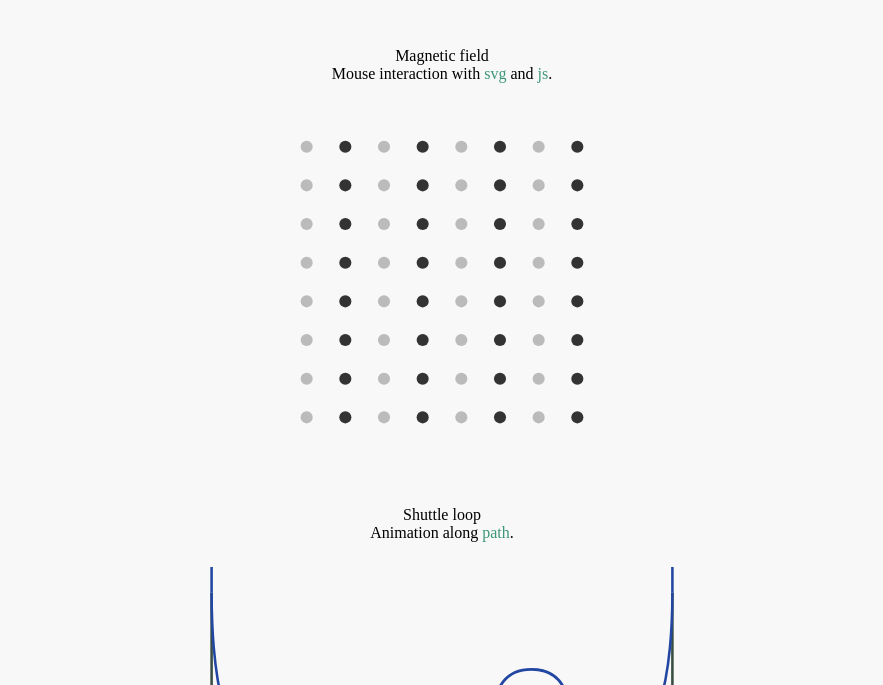
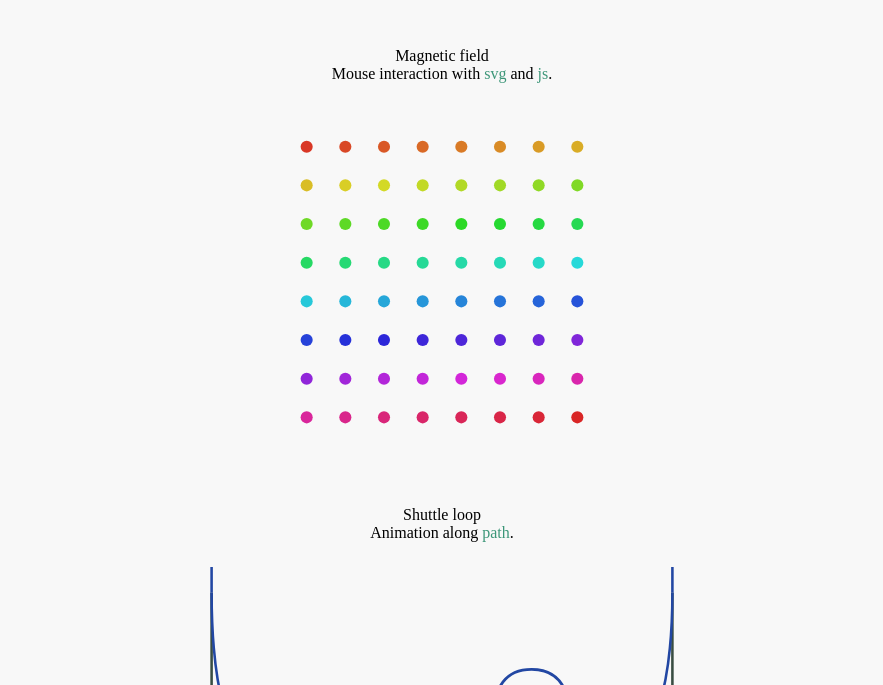
Before and after one commit to vankesteren/csstrials, a plain HTML site: page index.html in a window 1280 px wide. Shown: the part 115-800 px from the top of the page, without its empty margins (198-1081 px from the left). Drawn offline with Linux system fonts and the light colour scheme; a web font is replaced by a local one.

Commit message:
First working version of magnetic field with gamma function

```diff
--- a/index.html
+++ b/index.html
@@ -38,70 +38,70 @@
         <text id="loctext" class="systemfont" x="256" y="64" text-anchor="middle"></text>
         <text id="arrayprt" class="systemfont" x="256" y="128" text-anchor="middle"></text>
         <g id="circles">
-          <circle cx="64" cy="64" r="10" fill="#BBBBBB"></circle>
-          <circle cx="128" cy="64" r="10" fill="#333333"></circle>
-          <circle cx="192" cy="64" r="10" fill="#BBBBBB"></circle>
-          <circle cx="256" cy="64" r="10" fill="#333333"></circle>
-          <circle cx="320" cy="64" r="10" fill="#BBBBBB"></circle>
-          <circle cx="384" cy="64" r="10" fill="#333333"></circle>
-          <circle cx="448" cy="64" r="10" fill="#BBBBBB"></circle>
-          <circle cx="512" cy="64" r="10" fill="#333333"></circle>
-          <circle cx="64" cy="128" r="10" fill="#BBBBBB"></circle>
-          <circle cx="128" cy="128" r="10" fill="#333333"></circle>
-          <circle cx="192" cy="128" r="10" fill="#BBBBBB"></circle>
-          <circle cx="256" cy="128" r="10" fill="#333333"></circle>
-          <circle cx="320" cy="128" r="10" fill="#BBBBBB"></circle>
-          <circle cx="384" cy="128" r="10" fill="#333333"></circle>
-          <circle cx="448" cy="128" r="10" fill="#BBBBBB"></circle>
-          <circle cx="512" cy="128" r="10" fill="#333333"></circle>
-          <circle cx="64" cy="192" r="10" fill="#BBBBBB"></circle>
-          <circle cx="128" cy="192" r="10" fill="#333333"></circle>
-          <circle cx="192" cy="192" r="10" fill="#BBBBBB"></circle>
-          <circle cx="256" cy="192" r="10" fill="#333333"></circle>
-          <circle cx="320" cy="192" r="10" fill="#BBBBBB"></circle>
-          <circle cx="384" cy="192" r="10" fill="#333333"></circle>
-          <circle cx="448" cy="192" r="10" fill="#BBBBBB"></circle>
-          <circle cx="512" cy="192" r="10" fill="#333333"></circle>
-          <circle cx="64" cy="256" r="10" fill="#BBBBBB"></circle>
-          <circle cx="128" cy="256" r="10" fill="#333333"></circle>
-          <circle cx="192" cy="256" r="10" fill="#BBBBBB"></circle>
-          <circle cx="256" cy="256" r="10" fill="#333333"></circle>
-          <circle cx="320" cy="256" r="10" fill="#BBBBBB"></circle>
-          <circle cx="384" cy="256" r="10" fill="#333333"></circle>
-          <circle cx="448" cy="256" r="10" fill="#BBBBBB"></circle>
-          <circle cx="512" cy="256" r="10" fill="#333333"></circle>
-          <circle cx="64" cy="320" r="10" fill="#BBBBBB"></circle>
-          <circle cx="128" cy="320" r="10" fill="#333333"></circle>
-          <circle cx="192" cy="320" r="10" fill="#BBBBBB"></circle>
-          <circle cx="256" cy="320" r="10" fill="#333333"></circle>
-          <circle cx="320" cy="320" r="10" fill="#BBBBBB"></circle>
-          <circle cx="384" cy="320" r="10" fill="#333333"></circle>
-          <circle cx="448" cy="320" r="10" fill="#BBBBBB"></circle>
-          <circle cx="512" cy="320" r="10" fill="#333333"></circle>
-          <circle cx="64" cy="384" r="10" fill="#BBBBBB"></circle>
-          <circle cx="128" cy="384" r="10" fill="#333333"></circle>
-          <circle cx="192" cy="384" r="10" fill="#BBBBBB"></circle>
-          <circle cx="256" cy="384" r="10" fill="#333333"></circle>
-          <circle cx="320" cy="384" r="10" fill="#BBBBBB"></circle>
-          <circle cx="384" cy="384" r="10" fill="#333333"></circle>
-          <circle cx="448" cy="384" r="10" fill="#BBBBBB"></circle>
-          <circle cx="512" cy="384" r="10" fill="#333333"></circle>
-          <circle cx="64" cy="448" r="10" fill="#BBBBBB"></circle>
-          <circle cx="128" cy="448" r="10" fill="#333333"></circle>
-          <circle cx="192" cy="448" r="10" fill="#BBBBBB"></circle>
-          <circle cx="256" cy="448" r="10" fill="#333333"></circle>
-          <circle cx="320" cy="448" r="10" fill="#BBBBBB"></circle>
-          <circle cx="384" cy="448" r="10" fill="#333333"></circle>
-          <circle cx="448" cy="448" r="10" fill="#BBBBBB"></circle>
-          <circle cx="512" cy="448" r="10" fill="#333333"></circle>
-          <circle cx="64" cy="512" r="10" fill="#BBBBBB"></circle>
-          <circle cx="128" cy="512" r="10" fill="#333333"></circle>
-          <circle cx="192" cy="512" r="10" fill="#BBBBBB"></circle>
-          <circle cx="256" cy="512" r="10" fill="#333333"></circle>
-          <circle cx="320" cy="512" r="10" fill="#BBBBBB"></circle>
-          <circle cx="384" cy="512" r="10" fill="#333333"></circle>
-          <circle cx="448" cy="512" r="10" fill="#BBBBBB"></circle>
-          <circle cx="512" cy="512" r="10" fill="#333333"></circle>
+          <circle cx="64" cy="64" r="10" fill="hsl(5.625, 70%, 50%)"></circle>
+          <circle cx="128" cy="64" r="10" fill="hsl(11.25, 70%, 50%)"></circle>
+          <circle cx="192" cy="64" r="10" fill="hsl(16.875, 70%, 50%)"></circle>
+          <circle cx="256" cy="64" r="10" fill="hsl(22.5, 70%, 50%)"></circle>
+          <circle cx="320" cy="64" r="10" fill="hsl(28.125, 70%, 50%)"></circle>
+          <circle cx="384" cy="64" r="10" fill="hsl(33.75, 70%, 50%)"></circle>
+          <circle cx="448" cy="64" r="10" fill="hsl(39.375, 70%, 50%)"></circle>
+          <circle cx="512" cy="64" r="10" fill="hsl(45, 70%, 50%)"></circle>
+          <circle cx="64" cy="128" r="10" fill="hsl(50.625, 70%, 50%)"></circle>
+          <circle cx="128" cy="128" r="10" fill="hsl(56.25, 70%, 50%)"></circle>
+          <circle cx="192" cy="128" r="10" fill="hsl(61.875, 70%, 50%)"></circle>
+          <circle cx="256" cy="128" r="10" fill="hsl(67.5, 70%, 50%)"></circle>
+          <circle cx="320" cy="128" r="10" fill="hsl(73.125, 70%, 50%)"></circle>
+          <circle cx="384" cy="128" r="10" fill="hsl(78.75, 70%, 50%)"></circle>
+          <circle cx="448" cy="128" r="10" fill="hsl(84.375, 70%, 50%)"></circle>
+          <circle cx="512" cy="128" r="10" fill="hsl(90, 70%, 50%)"></circle>
+          <circle cx="64" cy="192" r="10" fill="hsl(95.625, 70%, 50%)"></circle>
+          <circle cx="128" cy="192" r="10" fill="hsl(101.25, 70%, 50%)"></circle>
+          <circle cx="192" cy="192" r="10" fill="hsl(106.875, 70%, 50%)"></circle>
+          <circle cx="256" cy="192" r="10" fill="hsl(112.5, 70%, 50%)"></circle>
+          <circle cx="320" cy="192" r="10" fill="hsl(118.125, 70%, 50%)"></circle>
+          <circle cx="384" cy="192" r="10" fill="hsl(123.75, 70%, 50%)"></circle>
+          <circle cx="448" cy="192" r="10" fill="hsl(129.375, 70%, 50%)"></circle>
+          <circle cx="512" cy="192" r="10" fill="hsl(135, 70%, 50%)"></circle>
+          <circle cx="64" cy="256" r="10" fill="hsl(140.625, 70%, 50%)"></circle>
+          <circle cx="128" cy="256" r="10" fill="hsl(146.25, 70%, 50%)"></circle>
+          <circle cx="192" cy="256" r="10" fill="hsl(151.875, 70%, 50%)"></circle>
+          <circle cx="256" cy="256" r="10" fill="hsl(157.5, 70%, 50%)"></circle>
+          <circle cx="320" cy="256" r="10" fill="hsl(163.125, 70%, 50%)"></circle>
+          <circle cx="384" cy="256" r="10" fill="hsl(168.75, 70%, 50%)"></circle>
+          <circle cx="448" cy="256" r="10" fill="hsl(174.375, 70%, 50%)"></circle>
+          <circle cx="512" cy="256" r="10" fill="hsl(180, 70%, 50%)"></circle>
+          <circle cx="64" cy="320" r="10" fill="hsl(185.625, 70%, 50%)"></circle>
+          <circle cx="128" cy="320" r="10" fill="hsl(191.25, 70%, 50%)"></circle>
+          <circle cx="192" cy="320" r="10" fill="hsl(196.875, 70%, 50%)"></circle>
+          <circle cx="256" cy="320" r="10" fill="hsl(202.5, 70%, 50%)"></circle>
+          <circle cx="320" cy="320" r="10" fill="hsl(208.125, 70%, 50%)"></circle>
+          <circle cx="384" cy="320" r="10" fill="hsl(213.75, 70%, 50%)"></circle>
+          <circle cx="448" cy="320" r="10" fill="hsl(219.375, 70%, 50%)"></circle>
+          <circle cx="512" cy="320" r="10" fill="hsl(225, 70%, 50%)"></circle>
+          <circle cx="64" cy="384" r="10" fill="hsl(230.625, 70%, 50%)"></circle>
+          <circle cx="128" cy="384" r="10" fill="hsl(236.25, 70%, 50%)"></circle>
+          <circle cx="192" cy="384" r="10" fill="hsl(241.875, 70%, 50%)"></circle>
+          <circle cx="256" cy="384" r="10" fill="hsl(247.5, 70%, 50%)"></circle>
+          <circle cx="320" cy="384" r="10" fill="hsl(253.125, 70%, 50%)"></circle>
+          <circle cx="384" cy="384" r="10" fill="hsl(258.75, 70%, 50%)"></circle>
+          <circle cx="448" cy="384" r="10" fill="hsl(264.375, 70%, 50%)"></circle>
+          <circle cx="512" cy="384" r="10" fill="hsl(270, 70%, 50%)"></circle>
+          <circle cx="64" cy="448" r="10" fill="hsl(275.625, 70%, 50%)"></circle>
+          <circle cx="128" cy="448" r="10" fill="hsl(281.25, 70%, 50%)"></circle>
+          <circle cx="192" cy="448" r="10" fill="hsl(286.875, 70%, 50%)"></circle>
+          <circle cx="256" cy="448" r="10" fill="hsl(292.5, 70%, 50%)"></circle>
+          <circle cx="320" cy="448" r="10" fill="hsl(298.125, 70%, 50%)"></circle>
+          <circle cx="384" cy="448" r="10" fill="hsl(303.75, 70%, 50%)"></circle>
+          <circle cx="448" cy="448" r="10" fill="hsl(309.375, 70%, 50%)"></circle>
+          <circle cx="512" cy="448" r="10" fill="hsl(315, 70%, 50%)"></circle>
+          <circle cx="64" cy="512" r="10" fill="hsl(320.625, 70%, 50%)"></circle>
+          <circle cx="128" cy="512" r="10" fill="hsl(326.25, 70%, 50%)"></circle>
+          <circle cx="192" cy="512" r="10" fill="hsl(331.875, 70%, 50%)"></circle>
+          <circle cx="256" cy="512" r="10" fill="hsl(337.5, 70%, 50%)"></circle>
+          <circle cx="320" cy="512" r="10" fill="hsl(343.125, 70%, 50%)"></circle>
+          <circle cx="384" cy="512" r="10" fill="hsl(348.75, 70%, 50%)"></circle>
+          <circle cx="448" cy="512" r="10" fill="hsl(354.375, 70%, 50%)"></circle>
+          <circle cx="512" cy="512" r="10" fill="hsl(360, 70%, 50%)"></circle>
         </g>
       </svg>
     </div>
```
Also changed, not shown: build/mouse.js (+1 -1 lines), mouse.js (+9 -9 lines).
